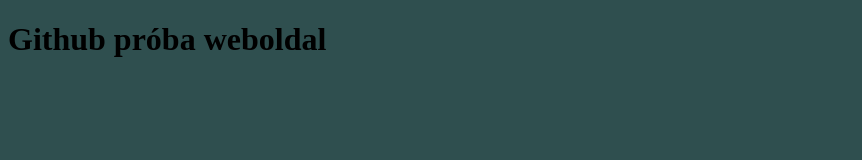
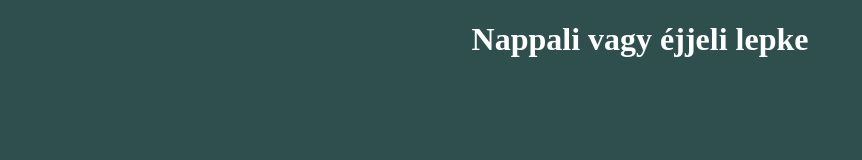
Before and after one commit to fokizoli/prookt-ber23, a plain HTML site: page index.html in a window 1280 px wide. Shown: the whole page, without its empty margins (0-862 px from the left). Drawn offline with Linux system fonts and the light colour scheme.

Commit message:
2feladat

```diff
--- a/index.html
+++ b/index.html
@@ -3,10 +3,10 @@
 <head>
     <meta charset="UTF-8">
     <meta name="viewport" content="width=device-width, initial-scale=1.0">
-    <title>Github próba</title>
+    <title>Nappali vagy éjjeli lepke</title>
     <link rel="stylesheet" href="style.css">
 </head>
 <body>
-    <h1>Github próba weboldal</h1>
+    <h1>Nappali vagy éjjeli lepke</h1>
 </body>
 </html>
--- a/style.css
+++ b/style.css
@@ -1,3 +1,8 @@
 body {
     background-color: #2f4f4f;
 }
+
+h1 {
+    color: white;
+    text-align: center;
+}
```
